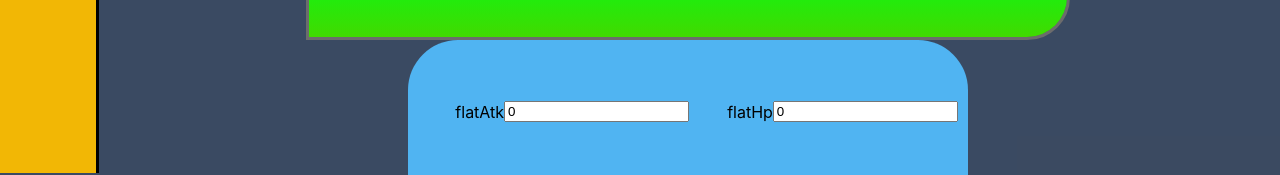
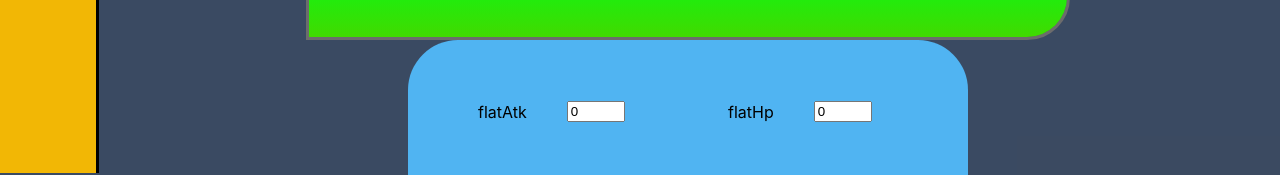
Before and after one commit to lcmalloy/E7, a React (Create React App) app in the folder e7-inventory-app/: page / in a window 1280 px wide. Shown: the part 627-802 px from the top of the page. Built offline with nearby package versions, Linux system fonts and the light colour scheme.

Commit message:
changed form input display to grid instead of flex to evently distribute children.

```diff
--- a/e7-inventory-app/src/components/Calculator/Calculator.scss
+++ b/e7-inventory-app/src/components/Calculator/Calculator.scss
@@ -32,14 +32,21 @@
       padding: 30px;
 
       div {
-        display:flex;
-        justify-content: center;
+        display:grid;
+        grid-template: 1fr / 1fr 1fr;
         align-items: center;
+        input {
+          width: 50px;
+        }
       }
 
       button {
         border-radius: 25px;
         width: 50%;
+      }
+
+      label {
+        margin: 0px 40px
       }
     }
     .stat-input-flatAtk {
```
